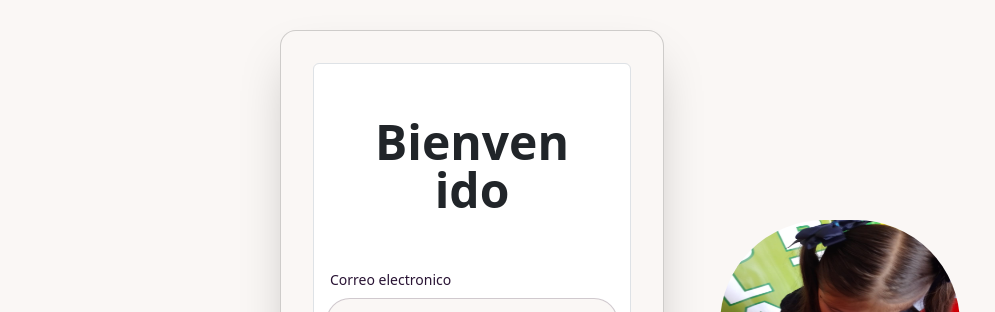
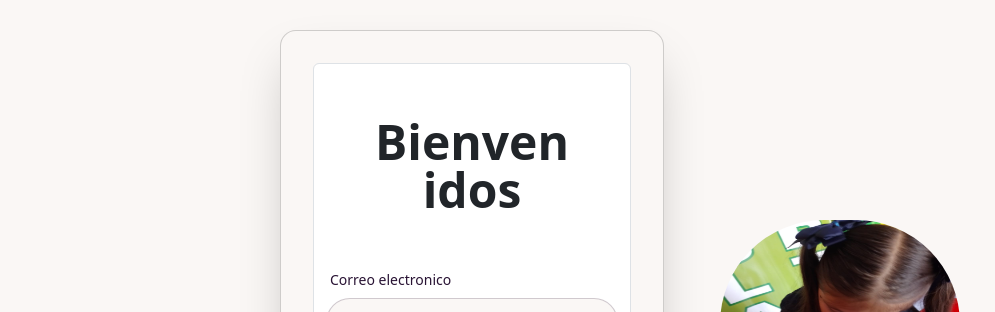
Before and after one commit to Julieth-Plazas/GeneracionesPaz, a React (Create React App) app in the folder jardinfrontend/: page /iniciarsesion in a window 1280 px wide. Shown: the part 257-569 px from the top of the page, without its empty margins (0-995 px from the left). Built offline with nearby package versions, Linux system fonts and the light colour scheme; the HTML template or start-up script is replaced by a standard one.

Commit message:
Update Login.jsx

```diff
--- a/jardinfrontend/src/pages/Login.jsx
+++ b/jardinfrontend/src/pages/Login.jsx
@@ -14,7 +14,7 @@ const Login = () => {
         <div className="card flex-shrink-0 w-full max-w-sm shadow-2xl bg-base-100">
           <div className="card-body">
             <div className="form-control">
-              <h1 className="text-5xl font-bold p-5 text-center">Bienvenido</h1>
+              <h1 className="text-5xl font-bold p-5 text-center">Bienvenidos</h1>
               <label className="label">
                 <span className="label-text">Correo electronico</span>
               </label>
```
